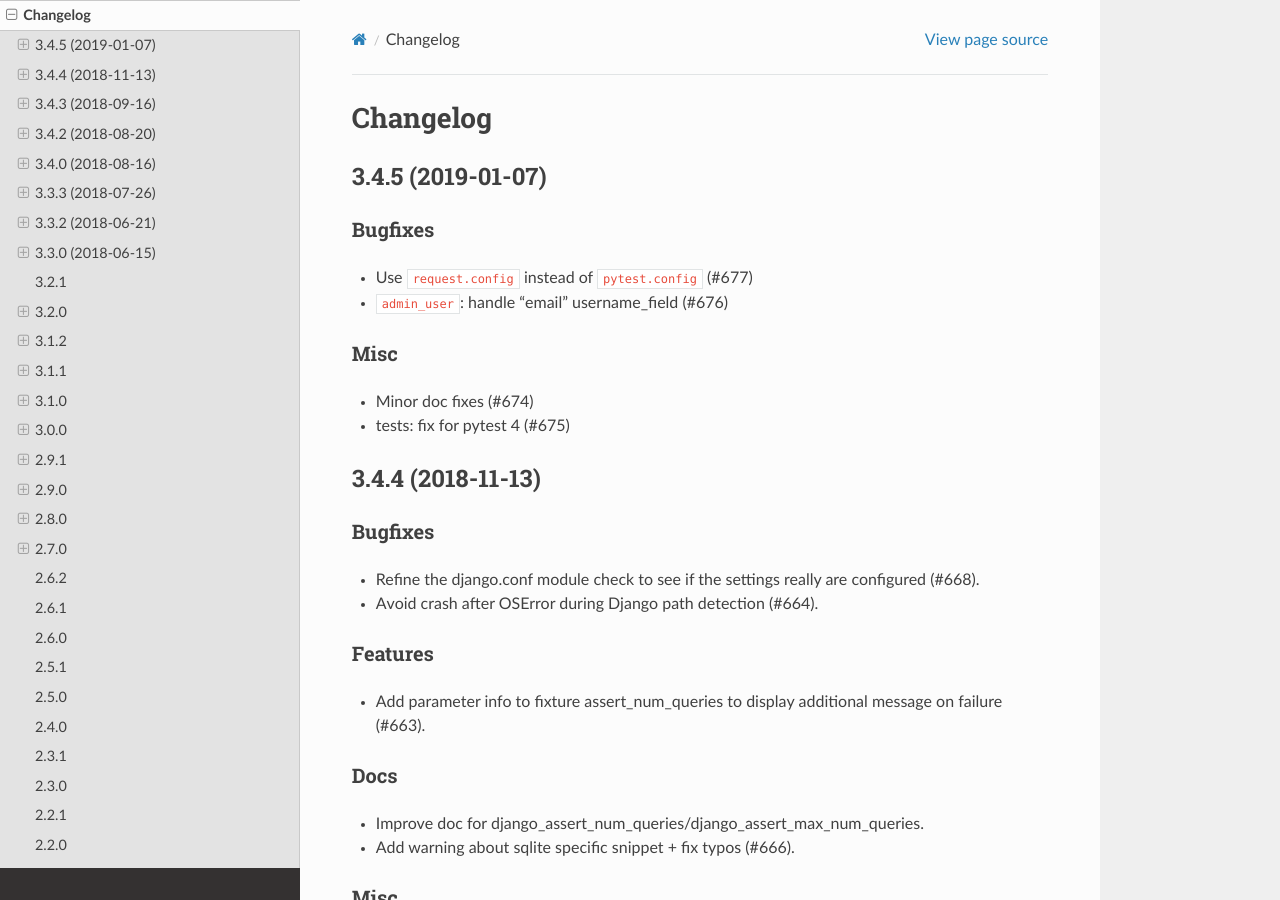
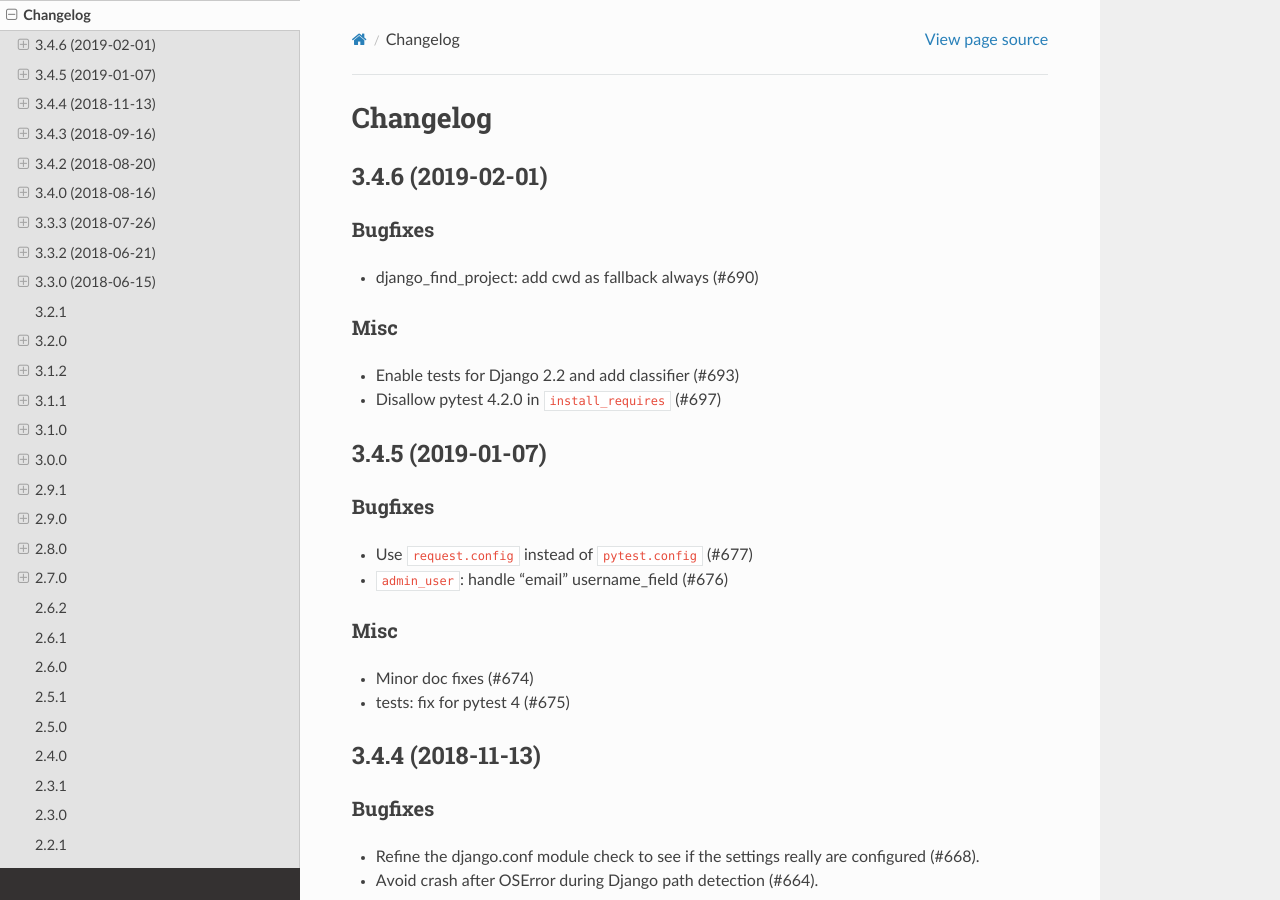
Before and after one commit to pytest-dev/pytest-django, a Sphinx documentation site: the page built from docs/changelog.rst, in a window 1280 px wide and 900 px high. Built offline with Sphinx 7.4.7 and the Read the Docs theme 2.0.0, drawn with Linux system fonts in a browser that asks for light colours; cross-references to code outside the pages are shown as plain code.

Commit message:
Release 3.4.6

```diff
--- a/docs/changelog.rst
+++ b/docs/changelog.rst
@@ -1,5 +1,19 @@
 Changelog
 =========
+
+3.4.6 (2019-02-01)
+------------------
+
+Bugfixes
+^^^^^^^^
+
+* django_find_project: add cwd as fallback always (#690)
+
+Misc
+^^^^
+
+* Enable tests for Django 2.2 and add classifier (#693)
+* Disallow pytest 4.2.0 in ``install_requires`` (#697)
 
 3.4.5 (2019-01-07)
 ------------------
```
